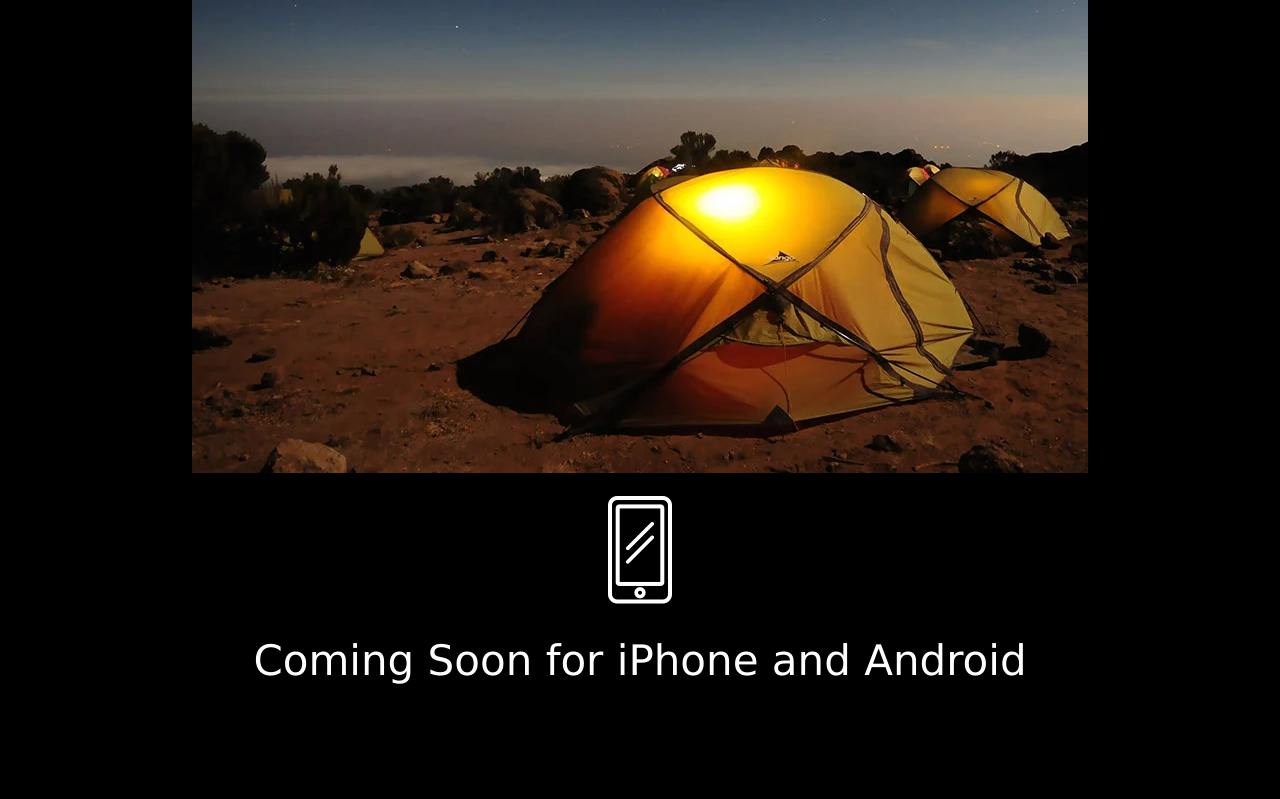
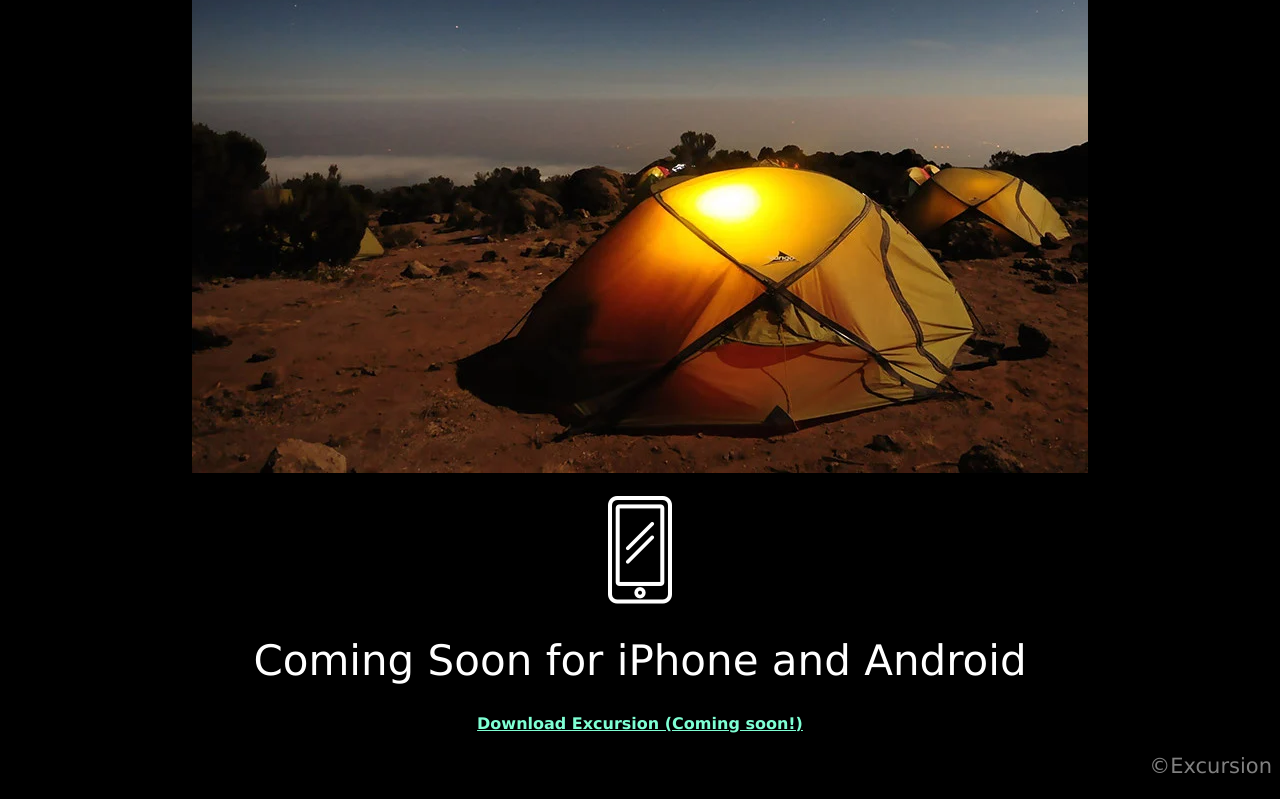
Before and after one commit to Condonsation/excursion, a plain HTML site: page index.html in a window 1280 px wide. Shown: the part 523-1322 px from the top of the page. Before the commit the page ends 1237 px from the top, so only its background shows below. Drawn offline with Linux system fonts and the light colour scheme.

Commit message:
Add last touches

```diff
--- a/index.html
+++ b/index.html
@@ -19,6 +19,8 @@
         <br>
         <img src="./resources/Images/phone.webp" alt="Phone Icon">
         <h1>Coming Soon for iPhone and Android</h1>
+        <h2 id="download-link"><u>Download Excursion (Coming soon!)</u></h2>
+        <p id="copyright">&copy;Excursion</p>
     </footer>
 </body>
 </html>
--- a/resources/css/style.css
+++ b/resources/css/style.css
@@ -28,3 +28,8 @@ p {
     font-size: 21px;
     color: gray;
 }
+
+#copyright {
+    text-align: right;
+    color: gray;
+}
```
